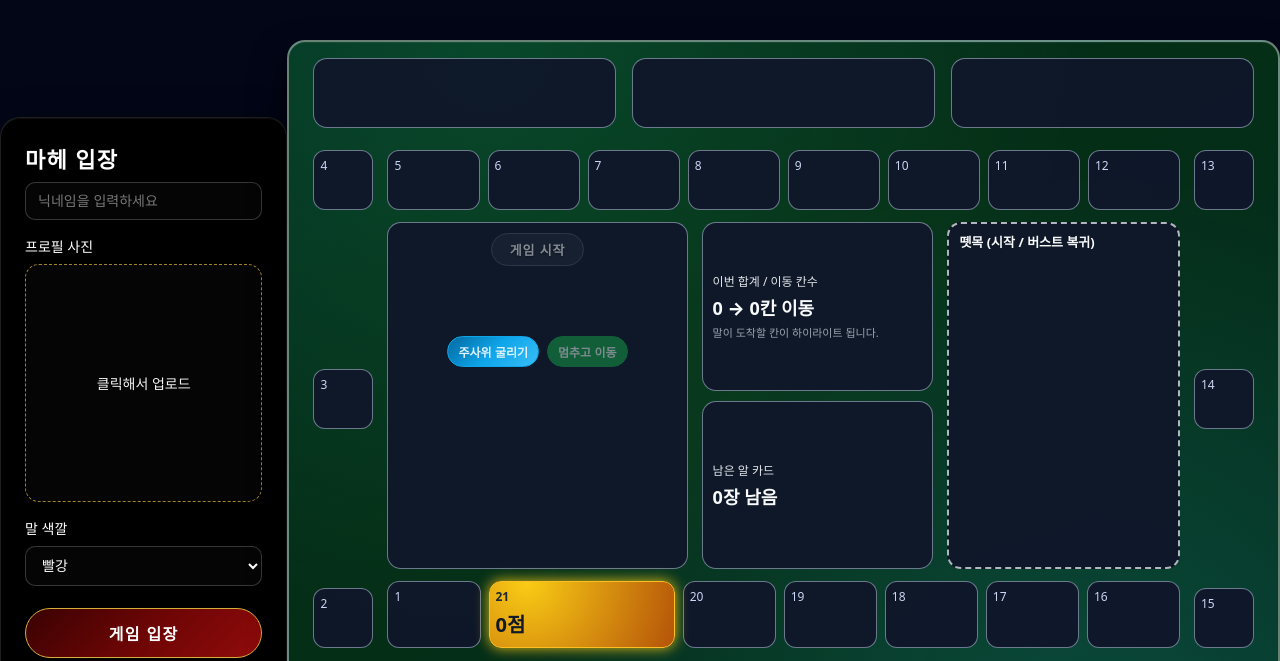
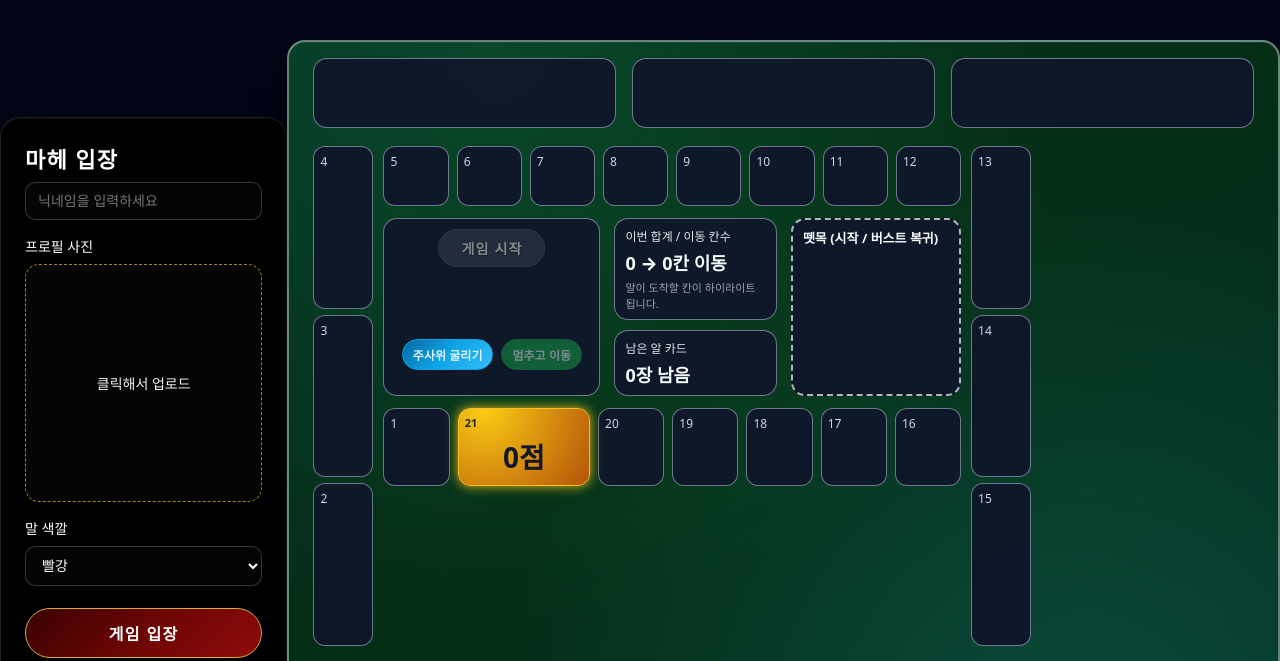
Before and after one commit to nomtekcop/Mahe_n, a website: page public/index.html in a window 1280 px wide. Shown: the top 661 px of the page. Drawn offline with nearby package versions, Linux system fonts and the light colour scheme.

Commit message:
Update index.html

```diff
--- a/public/index.html
+++ b/public/index.html
@@ -186,24 +186,36 @@
 
        /* ==== 보드 레이아웃 (사각형 테두리로 1~21 칸 둘러싸기) ==== */
   #board-layout {
-    flex: 1;
-    margin-top: 10px;
-    display: grid;
-    grid-template-columns: auto minmax(0, 1fr) auto;
-    column-gap: 14px;
-    align-items: center;
+  margin-top: 6px;
+  display: flex;
+  gap: 10px;
+  align-items: stretch;
+  flex: 1; /* 가운데 보드가 세로 공간을 더 많이 차지하게 */
 }
 
-  /* 왼쪽 / 오른쪽 세로줄 */
-  #left-column,
+/* 왼쪽 세로 (4,3,2) */
+#left-column {
+  display: flex;
+  flex-direction: column;
+  gap: 6px;
+}
+
+#left-column .board-cell {
+  flex: 1;
+  min-height: 100px;  /* 🔥 세로 칸 길쭉하게 */
+}
+
+/* 오른쪽 세로 (13, 뗏목, 14,15) */
 #right-column {
   display: flex;
   flex-direction: column;
-    justify-content: space-between;
-    gap: 10px;
-    height: 100%;
+  gap: 6px;
 }
 
+#right-column .board-cell {
+  flex: 1;
+  min-height: 100px;  /* 🔥 여기도 길쭉하게 */
+}
   /* 가운데 스택 (윗줄 / 중앙 / 아랫줄) */
   #center-stack {
     display: flex;
@@ -261,20 +273,28 @@
 
   /* 21번 칸 – 점수 크게 */
  #cell-pos-21 {
+  /* 21번 칸 – 넓게 + 점수 강조 */
   position: relative;
   background: radial-gradient(circle at 20% 0%, #facc15, #b45309);
   border-color: #fbbf24;
-    box-shadow: 0 0 14px rgba(250,204,21,0.9);
+  box-shadow: 0 0 12px rgba(250,204,21,0.9);
   color: #111827;
+  display: flex;
+  flex-direction: column;
+  justify-content: center;
+  align-items: center;
+  text-align: center;
 }
 #cell-pos-21 .board-cell-label {
   font-weight: 800;
   color: #1f2937;
+  font-size: 11px;
+  align-self: flex-start; /* 숫자 21은 왼쪽 위에 작게 */
 }
 #cell-pos-21 .cell-21-score {
-    font-size: 20px;
+  font-size: 28px;
   font-weight: 900;
-    margin-top: 4px;
+  margin-top: 6px;
 }
 
   /* 말이 도착할 칸 하이라이트 */
@@ -303,28 +323,33 @@
   }
 
 #start-controls {
+  width: 100%;
   display: flex;
   justify-content: center;
-    margin-bottom: 4px;
+  margin-bottom: 6px;
 }
 
-  /* 게임 시작 버튼 – 좀 이쁘게 */
+/* 게임 시작 버튼 – 더 화려하게 */
 #start-game-btn {
-    padding: 6px 18px;
+  padding: 8px 22px;
   border-radius: 999px;
-    border: 1px solid #facc15;
-    background: linear-gradient(135deg, #581c87, #a855f7, #facc15);
-    color: #f9fafb;
-    font-weight: 800;
-    font-size: 13px;
-    letter-spacing: 0.06em;
-    cursor: pointer;
+  border: 1px solid #fbbf24;
+  background: radial-gradient(circle at 0% 0%, #fecaca, transparent 55%),
+    linear-gradient(135deg,#450a0a,#b91c1c,#f97316);
+  color:#fefce8;
+  font-weight:800;
+  font-size: 14px;
+  letter-spacing: 0.08em;
   text-shadow: 0 1px 2px rgba(0,0,0,0.7);
+  box-shadow: 0 0 10px rgba(248, 250, 252, 0.3),
+    0 6px 16px rgba(0,0,0,0.7);
+  cursor:pointer;
 }
 #start-game-btn:disabled {
   opacity: 0.5;
-    background: #1f2937;
-    border-color: #4b5563;
+  background:#374151;
+  border-color:#4b5563;
+  box-shadow:none;
   cursor: default;
 }
 
@@ -444,13 +469,14 @@
 
 
 
-      /* 내 프로필 (맨 아래 왼쪽 큰 카드) */
      #my-profile-bar {
-        margin-top: 6px;
+  margin-top: auto;   /* 남는 세로 공간을 위에서 먹고, 프로필 바는 맨 아래로 */
+  padding-top: 8px;
   display: flex;
   align-items: center;
   gap: 10px;
 }
+
       #my-profile-card {
         flex: 0 0 260px;
         border-radius: 14px;
```
Lines whose indentation alone changed are shown as unchanged.
